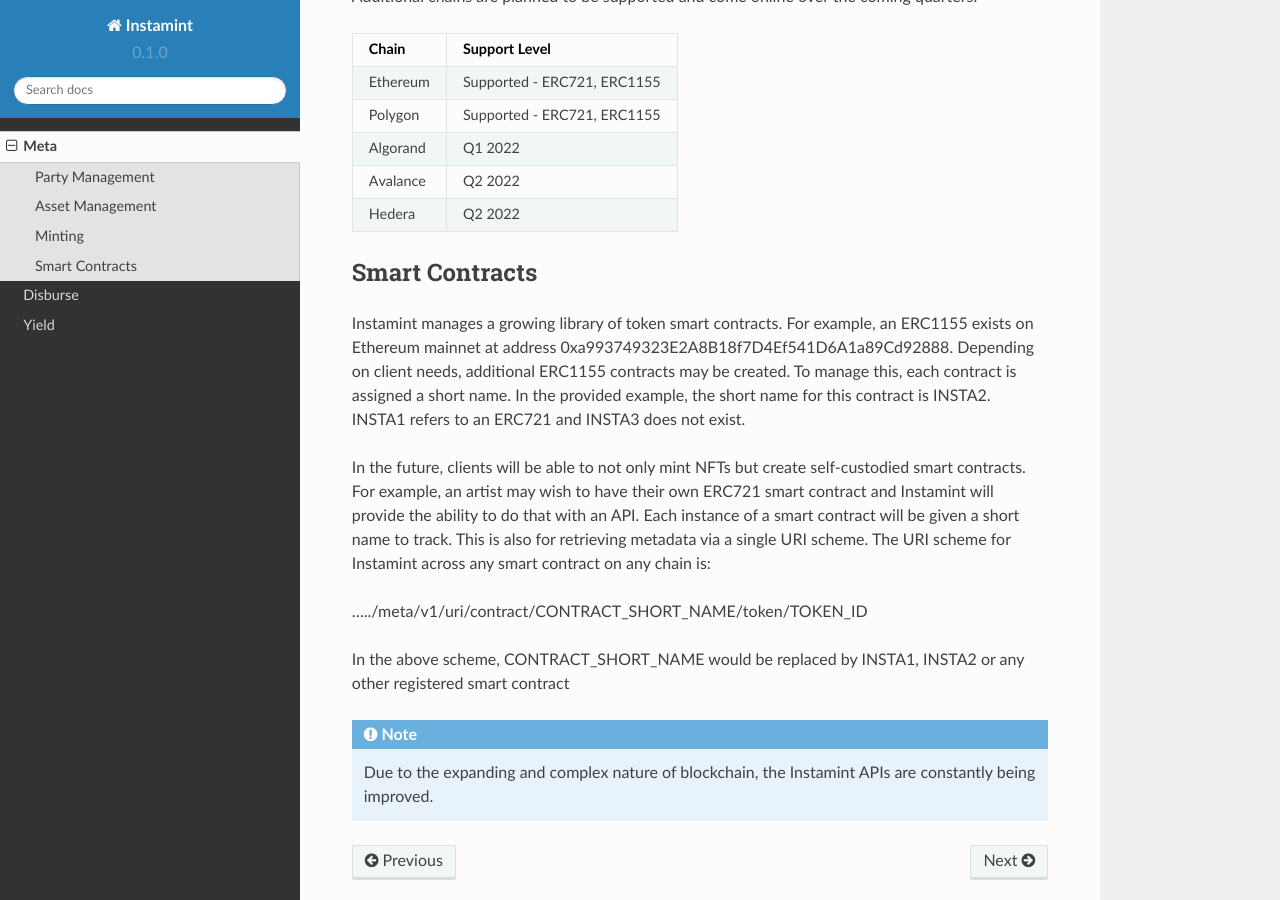
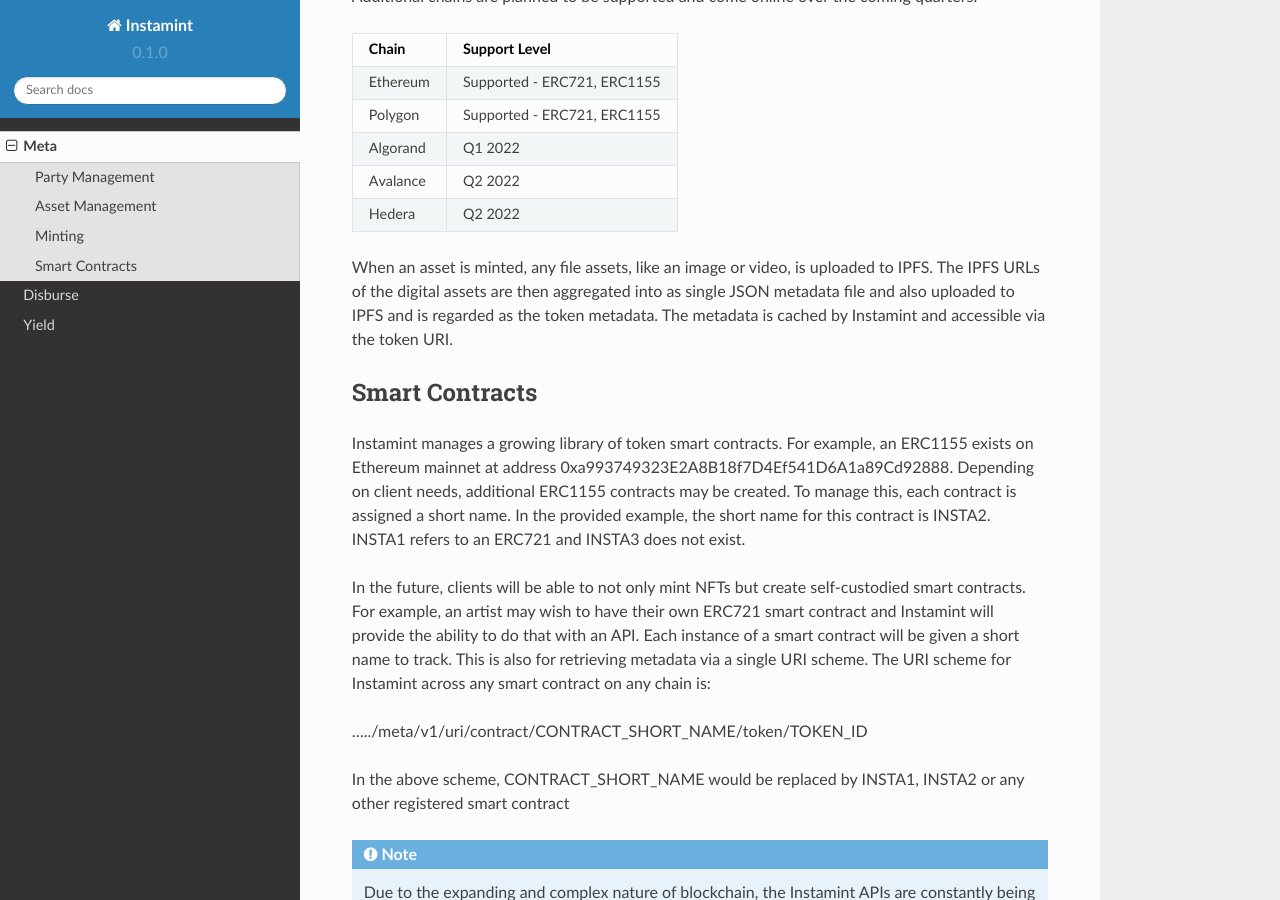
Before and after one commit to instamint/zzz-deprecated-docs, a Sphinx documentation site: the page built from docs/source/meta.rst, in a window 1280 px wide and 900 px high, scrolled down 1606 px. Built offline with Sphinx 7.4.7 and the Read the Docs theme 2.0.0, drawn with Linux system fonts in a browser that asks for light colours.

Commit message:
Update meta.rst

```diff
--- a/docs/source/meta.rst
+++ b/docs/source/meta.rst
@@ -83,6 +83,8 @@
 | Hedera    | Q2 2022                                                                                                   |
 +-----------+-----------------------------------------------------------------------------------------------------------+
 
+When an asset is minted, any file assets, like an image or video, is uploaded to IPFS. The IPFS URLs of the digital assets are then aggregated into as single JSON metadata file and also uploaded to IPFS and is regarded as the token metadata. The metadata is cached by Instamint and accessible via the token URI.
+
 Smart Contracts
 -----------------
 
```
